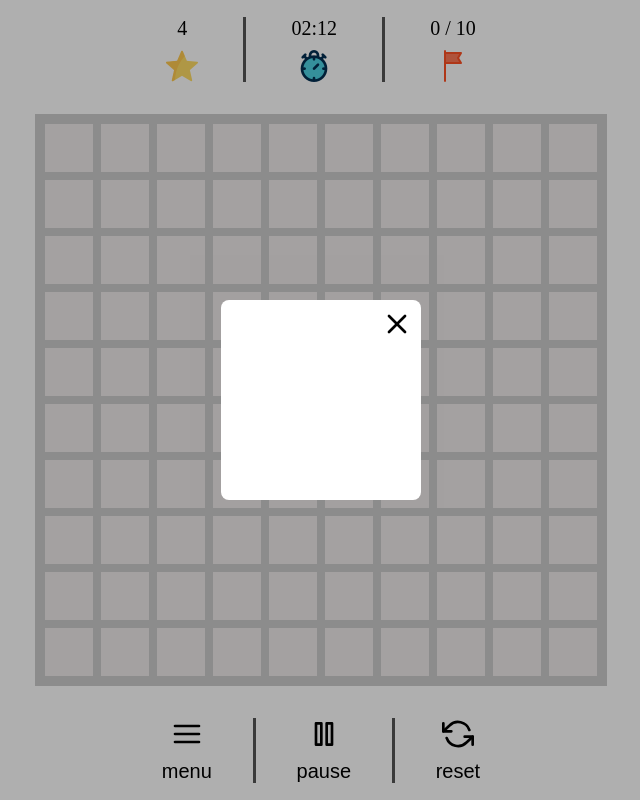
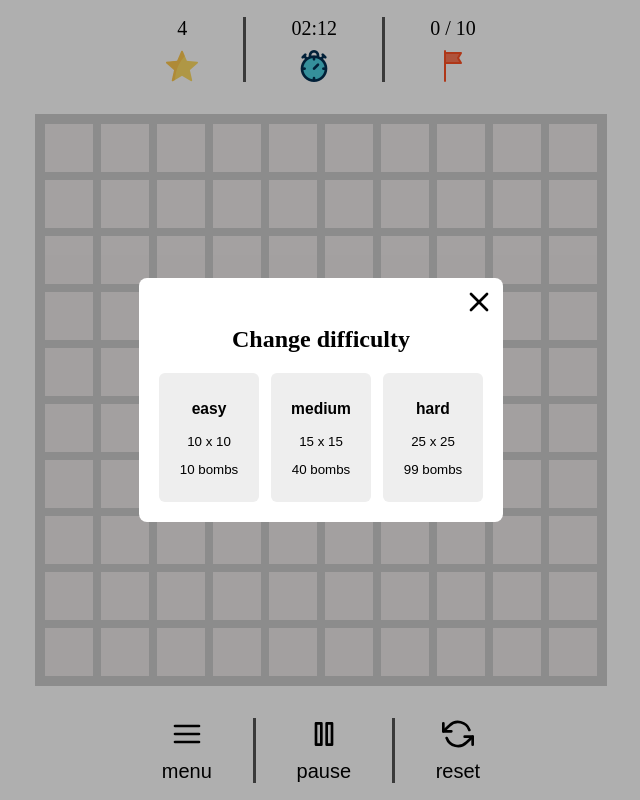
Before and after one commit to ns-mamaev/minesweeper, a plain HTML site: page minesweeper/index.html in a window 1280 px wide. Shown: the whole page, without its empty margins (319-959 px from the left). Drawn offline with Linux system fonts and the light colour scheme.

Commit message:
feat: add difficutlty to menu popup

```diff
--- a/minesweeper/index.js
+++ b/minesweeper/index.js
@@ -7,13 +7,14 @@ import Scoreboard from './scripts/Scoreboard.js';
 import { gameSettings } from './utills/constants.js';
 import { createElement } from './utills/utills.js';
 
+
+const eventEmiter = new EventEmiter();
 const layout = createElement('main', 'main');
 
 const scoreboard = new Scoreboard({ container: layout });
-const controls = new Controls({ container: layout });
-const menuPopup = new MenuPopup({ container: document.body })
+const controls = new Controls({ container: layout, emiter: eventEmiter });
+const menuPopup = new MenuPopup({ container: document.body, emiter: eventEmiter  })
 
-const eventEmiter = new EventEmiter();
 const fieldView = new Field({
   emiter: eventEmiter,
   container: layout,
--- a/minesweeper/scripts/Controls.js
+++ b/minesweeper/scripts/Controls.js
@@ -1,32 +1,39 @@
+import { createElement } from "../utills/utills.js";
 import View from "./View.js";
 
 export default class Controls extends View {
-  constructor({ container }) {
+  constructor({ container, emiter }) {
     super(container);
-
+    this.emiter = emiter
     this.score = 0;
     this.timer = 0;
     this.bombsQty = 0;
+    this.menuBtn = this.createButton('menu', 'menu');
+    this.pauseBtn = this.createButton('pause', 'pause');
+    this.resetBtn = this.createButton('reset', 'reset');
+    this.view = createElement('div', 'controls');
+    this.view.append(this.menuBtn, this.pauseBtn, this.resetBtn);
+  }
+
+  createButton(caption, type) {
+    const el = createElement('button', ['controls__button', `controls__button_type_${type}`])
+    el.innerHTML = `
+      <div class="controls__img"></div>
+      ${caption}`;
+    return el;
+  }
+
+  handleMenuBtn() {
+    this.emiter.emit('openmenu');
+  }
+
+
+  addListeners() {
+    this.menuBtn.addEventListener('click', () => this.handleMenuBtn());
   }
 
   init() {
-    this.view = document.createElement('div');
-    this.view.classList.add('controls');
-    this.view.innerHTML = `
-    <button class="controls__button">
-      <div class="controls__img controls__img_type_menu"></div>
-      menu
-    </button>
-    <button class="controls__button">
-      <div class="controls__img controls__img_type_pause"></div>
-      pause
-    </button>
-    <button class="controls__button">
-      <div class="controls__img controls__img_type_reset"></div>
-      reset
-    </button>
-  `;
-
+    this.addListeners();
     this.render();
   }
 }
--- a/minesweeper/scripts/MenuPopup.js
+++ b/minesweeper/scripts/MenuPopup.js
@@ -1,7 +1,35 @@
+import { gameSettings } from "../utills/constants.js";
+import { createElement } from "../utills/utills.js";
 import Popup from "./Popup.js";
 
 export default class MenuPopup extends Popup {
-  constructor({ container }) {
+  constructor({ container, emiter }) {
     super({ container, className:'popup_type_menu' })
+    this.emiter = emiter;
+    this.emiter.attach('openmenu', () => this.open());
+
+    this.content = createElement('div', 'menu');
+    const difficulty = createElement('div', 'menu__difficulty');
+
+    const heading = createElement('h2', 'menu__heading', 'Change difficulty');
+    const difficultyButtons = Object
+    .keys(gameSettings)
+    .map((difficulty) => this.createGameButton(difficulty, gameSettings[difficulty]));
+    difficulty.append(...difficultyButtons);
+
+    this.content.append(heading, difficulty);
+
+    this.inner.append(this.content);
+  }
+
+  createGameButton(difficulty, settings) {
+    const { x, y, bombs } = settings;
+    const btn = createElement('button', 'menu__difficulty-btn')
+    btn.innerHTML = `
+      <h3>${difficulty}</h3>
+      <p>${x} x ${y}</p>
+      <p>${bombs} bombs</p>
+    `;
+    return btn;
   }
 }
--- a/minesweeper/scripts/Popup.js
+++ b/minesweeper/scripts/Popup.js
@@ -5,10 +5,10 @@ export default class Popup extends View {
   constructor({ container, className }) {
     super(container);
     this.view = createElement('div', ['popup', className, 'popup_opened'])
-    const inner = createElement('div', 'popup__inner');
+    this.inner = createElement('div', 'popup__inner');
     this.closeBtn = createElement('button', 'popup__close-btn')
-    inner.append(this.closeBtn);
-    this.view.append(inner);
+    this.inner.append(this.closeBtn);
+    this.view.append(this.inner);
     this.handlePressEsc = this.handlePressEsc.bind(this);
   }
 
--- a/minesweeper/style.css
+++ b/minesweeper/style.css
@@ -1,4 +1,5 @@
 @import url('./styles/popup.css');
+@import url('./styles/menu.css');
 
 body {
   margin: 0;
@@ -135,12 +136,12 @@ button {
   background-image: url(./assets/flag.png);
 }
 
-.controls__img_type_menu {
-  background-image: url(./assets/menu.svg);
+.controls__button:hover {
+  cursor: pointer;
 }
 
-.controls__button:hover {
-  cursor: pointer;
+.controls__button:focus {
+  outline: none;
 }
 
 .controls__button:hover .controls__img {
@@ -151,14 +152,18 @@ button {
   transform: scale(1.1);
 }
 
-.controls__img_type_pause {
+.controls__button_type_menu .controls__img {
+  background-image: url(./assets/menu.svg);
+}
+
+.controls__button_type_pause .controls__img {
   background-image: url(./assets/pause.svg);
 }
 
-.controls__img_type_play {
+.controls__button_type_play .controls__img {
   background-image: url(./assets/play.svg);
 }
 
-.controls__img_type_reset {
+.controls__button_type_reset .controls__img {
   background-image: url(./assets/refresh-ccw.svg);
 }
--- /dev/null
+++ b/minesweeper/styles/menu.css
@@ -0,0 +1,22 @@
+.menu__heading {
+  margin: 0;
+  margin-bottom: 20px;
+  text-align: center;
+}
+
+.menu__difficulty {
+  display: flex;
+  column-gap: 12px;
+}
+
+.menu__difficulty-btn {
+  background-color: #eee;
+  border-radius: 6px;
+  padding: 12px;
+  min-width: 100px;
+  cursor: pointer;
+}
+
+.menu__difficulty-btn:hover {
+  opacity: 0.8;
+}
--- a/minesweeper/styles/popup.css
+++ b/minesweeper/styles/popup.css
@@ -20,7 +20,7 @@
 
 .popup__inner {
   min-width: 200px;
-  min-height: 200px;
+  min-height: 100px;
   background-color: #fff;
   border-radius: 8px;
   padding: 48px 20px 20px;
--- a/minesweeper/utills/utills.js
+++ b/minesweeper/utills/utills.js
@@ -4,12 +4,15 @@ export function getRandomInt(min, max) {
   return Math.floor(Math.random() * (max - min)) + min; //Максимум не включается, минимум включается
 }
 
-export function createElement(tagName, classNames) {
+export function createElement(tagName, classNames, textContent) {
   const el = document.createElement(tagName);
   if (Array.isArray(classNames)) {
     el.classList.add(...classNames);
   } else {
     el.classList.add(classNames);
   }
+  if (textContent) {
+    el.textContent = textContent;
+  }
   return el;
 }
```
